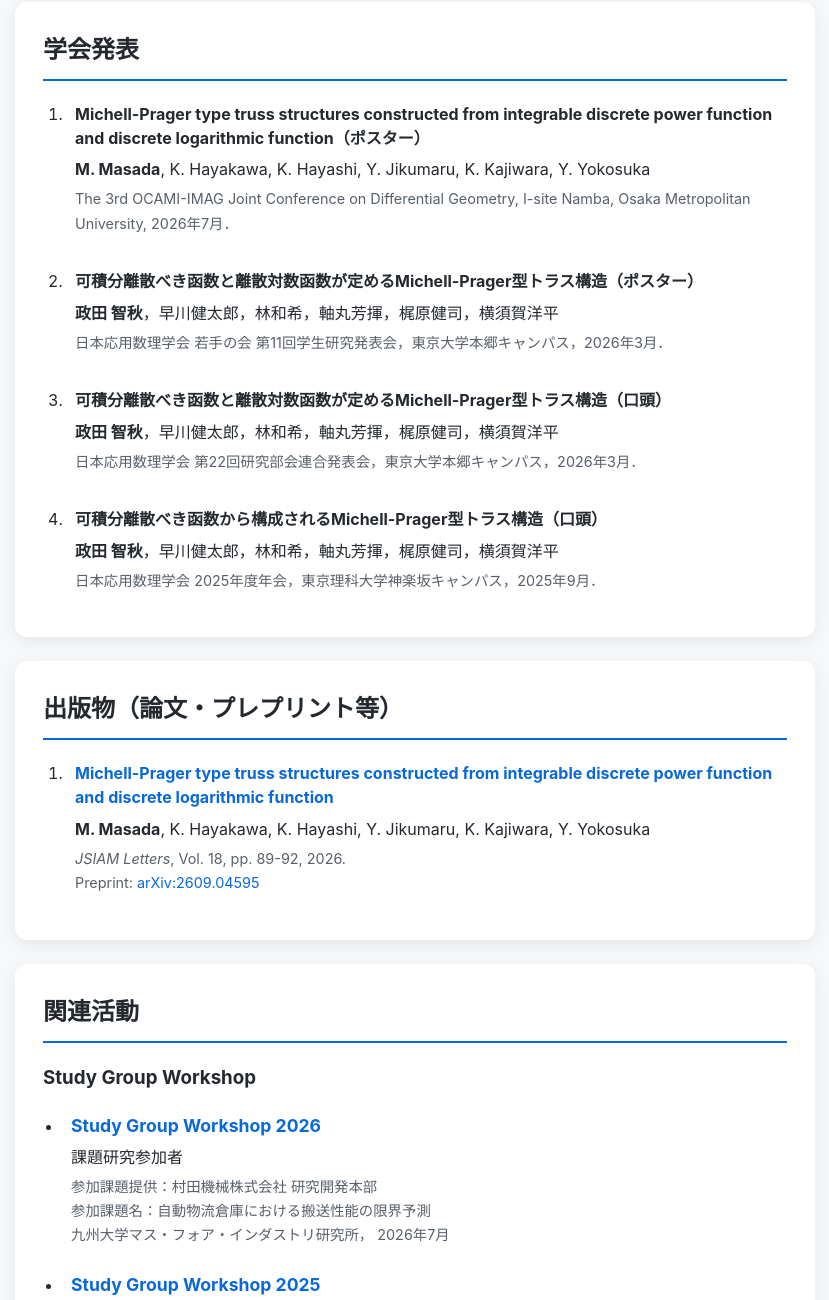
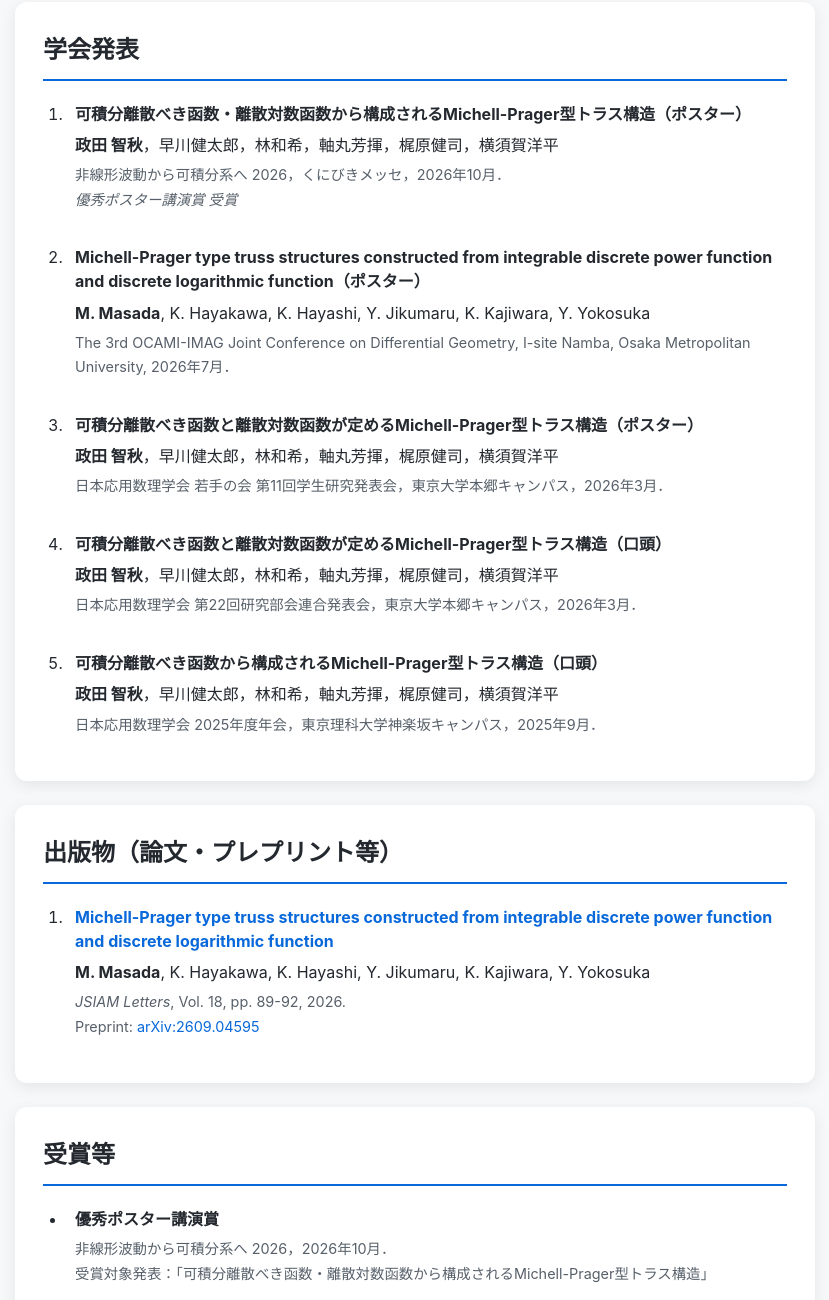
Before and after one commit to motokimasada/motokimasada.github.io, a plain HTML site: page index.html in a window 1280 px wide. Shown: the part 1020-2320 px from the top of the page, without its empty margins (225-1054 px from the left). Drawn offline with Linux system fonts and the light colour scheme.

Commit message:
Add poster award and update presentations

```diff
--- a/index.html
+++ b/index.html
@@ -87,6 +87,20 @@
                 <li class="presentation-item">
                     <article>
                         <p class="presentation-title">
+                            可積分離散べき函数・離散対数函数から構成されるMichell-Prager型トラス構造（ポスター）
+                        </p>
+                        <p class="presentation-authors">
+                            <strong>政田 智秋</strong>，早川健太郎，林和希，軸丸芳揮，梶原健司，横須賀洋平
+                        </p>
+                        <p class="presentation-details">
+                            非線形波動から可積分系へ 2026，くにびきメッセ，2026年10月．<br>
+                            <em>優秀ポスター講演賞 受賞</em>
+                        </p>
+                    </article>
+                </li>
+                <li class="presentation-item">
+                    <article>
+                        <p class="presentation-title">
                             Michell-Prager type truss structures constructed from integrable discrete power function and discrete logarithmic function（ポスター）
                         </p>
                         <p class="presentation-authors">
@@ -164,6 +178,23 @@
         </section>
 
         <section>
+    <h2>受賞等</h2>
+        <ul class="award-list">
+            <li class="award-item">
+                <p class="award-title">
+                    優秀ポスター講演賞
+                </p>
+                <p class="award-details">
+                    非線形波動から可積分系へ 2026，2026年10月．
+                </p>
+                <p class="award-work">
+                    受賞対象発表：「可積分離散べき函数・離散対数函数から構成されるMichell-Prager型トラス構造」
+                </p>
+            </li>
+        </ul>
+    </section>
+
+        <section>
             <h2>関連活動</h2>
 
             <h3>Study Group Workshop</h3>
@@ -233,7 +264,7 @@
         <p>&copy; 2026 Masada Motoki</p>
         <p class="last-updated">
             最終更新：
-            <time datetime="2026-09-15">2026年9月15日</time>
+            <time datetime="2026-10-13">2026年10月13日</time>
         </p>
     </footer>
 </body>
--- a/style.css
+++ b/style.css
@@ -57,17 +57,20 @@ footer {
     text-align: center;
 }
 
+.award-list,
 .presentation-list,
 .publication-list {
     padding-left: 1.5rem;
 }
 
+.award-item,
 .presentation-item,
 .publication-item {
     margin-bottom: 2rem;
     padding-left: 0.5rem;
 }
 
+.award-title,
 .presentation-title,
 .publication-title {
     margin: 0 0 0.4rem;
@@ -82,6 +85,8 @@ footer {
     font-size: 1rem;
 }
 
+.award-details,
+.award-work,
 .presentation-details,
 .publication-details {
     margin: 0;
@@ -122,6 +127,7 @@ footer {
     font-size: 0.9rem;
 }
 
+.award-item:last-child,
 .presentation-item:last-child,
 .publication-item:last-child,
 .activity-item:last-child {
```
